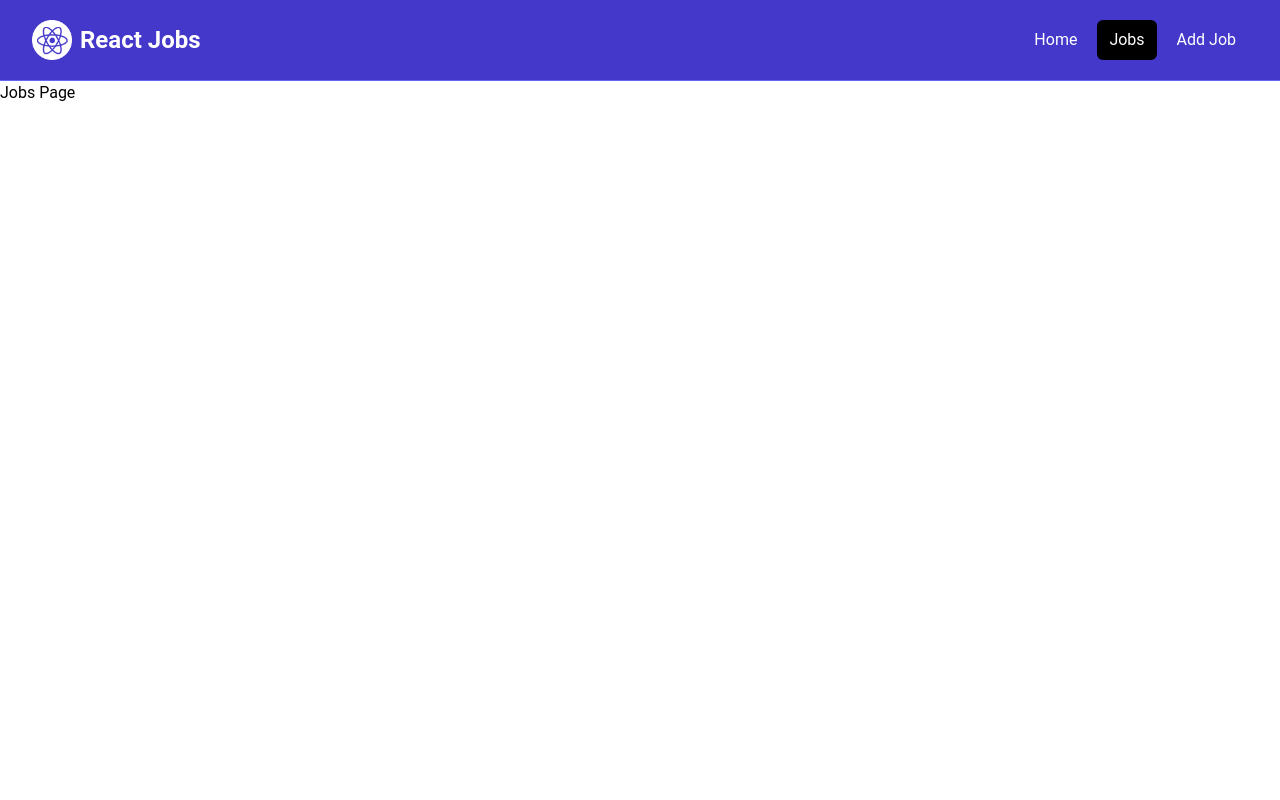
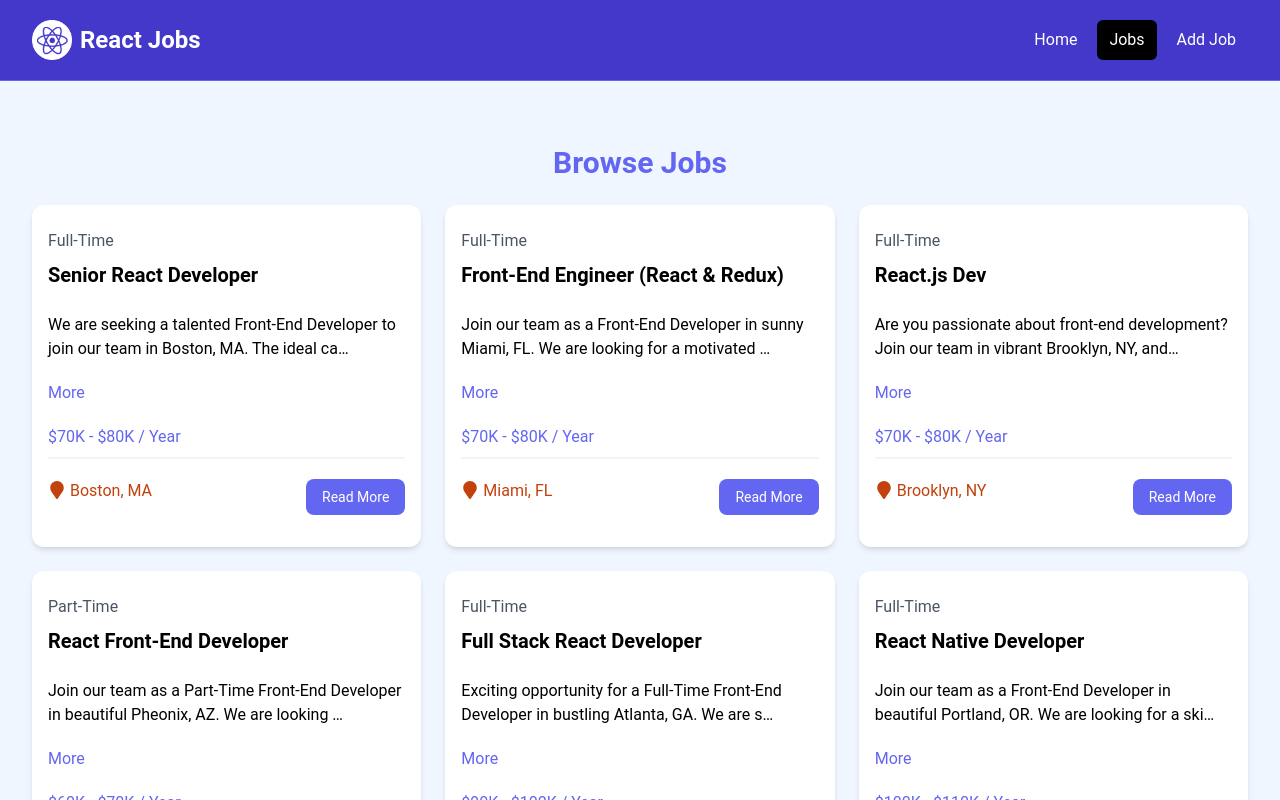
Before and after one commit to elizerdim/job-listing-app, a React (Vite) app: page /jobs in a window 1280 px wide. Shown: the top 800 px of the page. Built offline with nearby package versions, Linux system fonts and the light colour scheme.

Commit message:
Add jobs page content

```diff
--- a/src/components/JobListings.jsx
+++ b/src/components/JobListings.jsx
@@ -1,17 +1,17 @@
 import jobs from '../jobs.json'
 import JobListing from './JobListing';
 
-export default function JobListings() {
-  const recentJobs = jobs.slice(0, 3);
+export default function JobListings({ isHome = false }) {
+  const jobListings = isHome ? jobs.slice(0, 3) : jobs;
 
   return (
     <section className="bg-blue-50 px-4 py-10">
       <div className="container-xl lg:container m-auto">
         <h2 className="text-3xl font-bold text-indigo-500 mb-6 text-center">
-          Browse Jobs
+          { isHome ? 'Recent Jobs' : 'Browse Jobs' }
         </h2>
         <div className="grid grid-cols-1 md:grid-cols-3 gap-6">
-          { recentJobs.map((job) => (
+          { jobListings.map((job) => (
             <JobListing key={job.id} job={job} />
           )) }
         </div>
--- a/src/pages/HomePage.jsx
+++ b/src/pages/HomePage.jsx
@@ -8,7 +8,7 @@
     <>
       <Hero />
       <HomeCards />
-      <JobListings />
+      <JobListings isHome={true} />
       <ViewAllJobs />
     </>
   )
--- a/src/pages/JobsPage.jsx
+++ b/src/pages/JobsPage.jsx
@@ -1,5 +1,9 @@
+import JobListings from "../components/JobListings"
+
 export default function JobsPage() {
   return (
-    <div>Jobs Page</div>
+    <section className="bg-blue-50 px-4 py-6">
+      <JobListings />
+    </section>
   )
 }
```
